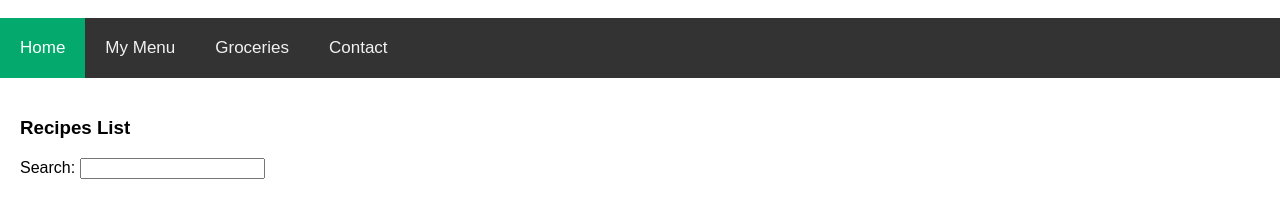
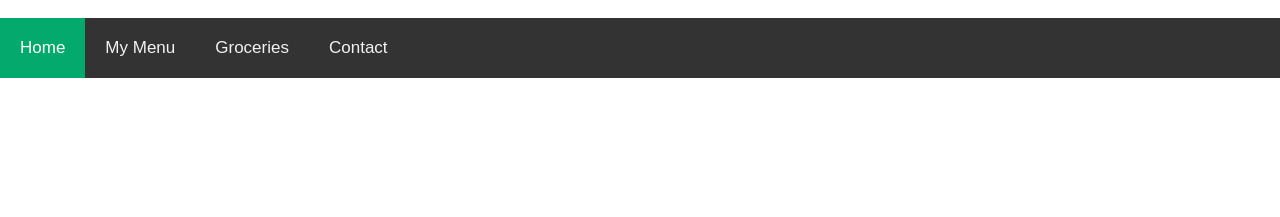
Before and after one commit to VichnaCHEAM/RecipeApplicatin, a website: page index.html in a window 1280 px wide. Shown: the part 101-318 px from the top of the page. Drawn offline with Linux system fonts and the light colour scheme.

Commit message:
adjust file

```diff
--- a/index.html
+++ b/index.html
@@ -26,11 +26,6 @@
 </header>
 
 <main>
-    <div id="search-section">
-        <h3>Recipes List</h3>
-        <label for="search-box">Search:</label>
-        <input type="text" id="search-box">
-    </div>
     <div class=" menu" id="menu"></div>
 </main>
 
--- a/js/addRecipe.js
+++ b/js/addRecipe.js
@@ -6,8 +6,8 @@ document.addEventListener('DOMContentLoaded', function() {
         recipes = JSON.parse(storedRecipes);
         let footerFunction = function(index) {
             return `
-                  <button class="edit-button" data-index="${index}">Edit</button>
-                  <button class="delete-button" data-index="${index}">Delete</button>
+                    <button class="edit-button" data-index="${index}">Edit</button>
+                    <button class="delete-button" data-index="${index}">Delete</button>
                 `;
         }
         displayRecipes(document.querySelector('#recipe-list'), recipes, footerFunction);
--- a/js/index.js
+++ b/js/index.js
@@ -1,5 +1,3 @@
-
-
 window.addEventListener('DOMContentLoaded', function(event) {
     let menuItemString = localStorage.getItem("recipes");
     let menuItems = menuItemString ? JSON.parse(menuItemString) : [];
--- a/js/main.js
+++ b/js/main.js
@@ -1,3 +1,12 @@
+//Function for narbar
+function myFunction() {
+    var x = document.getElementById("myTopnav");
+    if (x.className === "topnav") {
+        x.className += " responsive";
+    } else {
+        x.className = "topnav";
+    }
+}
 // THIS IS SEYHA'S CODE
 
 function displayRecipes(target, menuItems, footerFunction) {
@@ -7,7 +16,7 @@ function displayRecipes(target, menuItems, footerFunction) {
         recipeDiv.innerHTML = `
             <div class="card">
                 <div class="card-content">
-                       ${generateRecipeCardContent(item)}
+                        ${generateRecipeCardContent(item)}
                 </div>
                 <div class="card-footer">
                     ${footerFunction(index)}
@@ -36,16 +45,7 @@ function generateRecipeCardContent(recipe) {
     `;
 }
 
-// THIS IS VICHNA'S CODE
-//Function for narbar
-function myFunction() {
-  var x = document.getElementById("myTopnav");
-  if (x.className === "topnav") {
-      x.className += " responsive";
-  } else {
-      x.className = "topnav";
-  }
-}
+
 // Display recipes function and other parts of your code remain the same
 const recipeList = document.querySelector('#recipe-list');
 const noRecipes = document.getElementById('no-recipes');
```
Also changed, not shown: views/Ingredient.html (indentation only).
